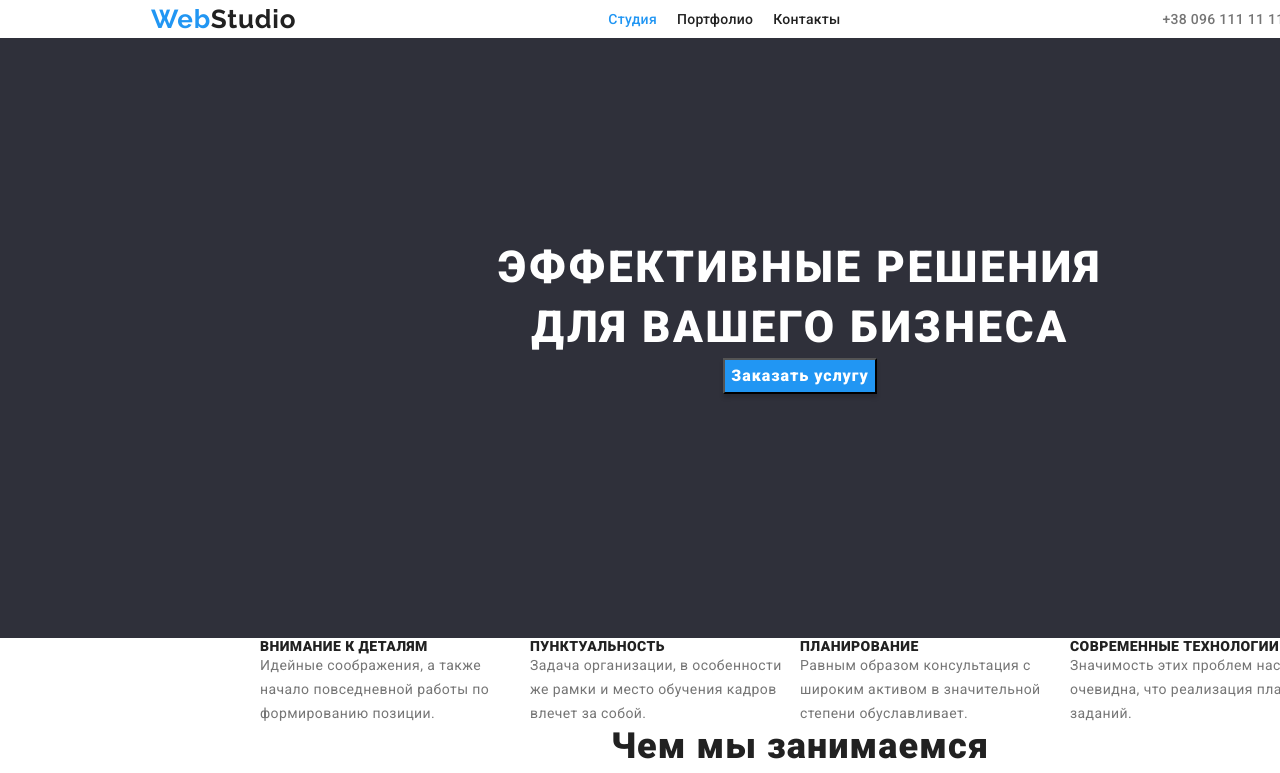
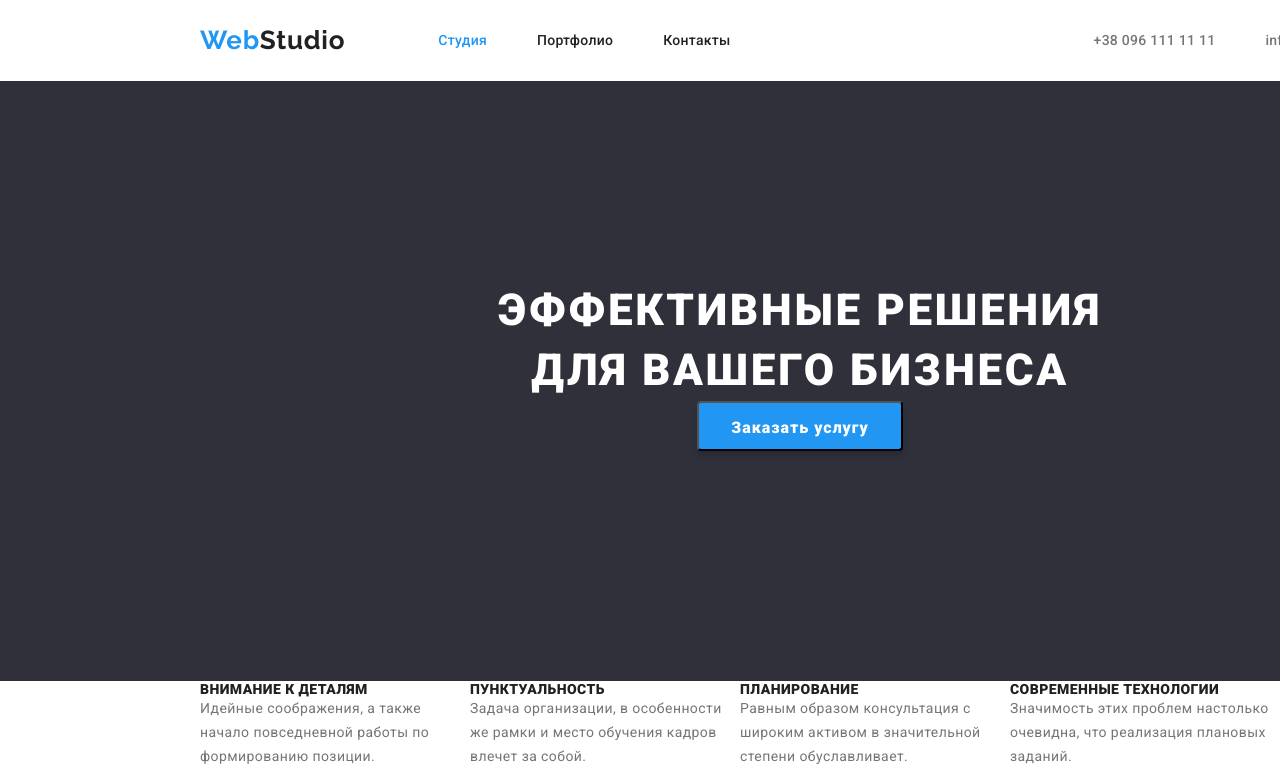
Before and after one commit to Maks1988-88-88/goit-markup-hw-03, a plain HTML site: page index.html in a window 1280 px wide. Shown: the top 773 px of the page. Drawn offline with Linux system fonts and the light colour scheme.

```diff
--- a/css/styles.css
+++ b/css/styles.css
@@ -5,11 +5,22 @@ body {
 
 .header {
     background: #FFFFFF;
+    padding-bottom: 25px;
+    padding-top: 25px;
+}
+
+.container {
+    width: 1200px;
+    padding: 0 15px;
+    margin: 0 auto;
     display: flex;
     align-items: center;
-    justify-content: space-around;
 }
 
+.header .container {
+    display: flex;
+    align-items: center;
+}
 
 /**,*/
 /**::before,*/
@@ -66,6 +77,8 @@ img {
     line-height: 1.192;
     letter-spacing: 0.03em;
 
+    margin-right: 93px;
+
 }
 
 .header-logo > span {
@@ -78,10 +91,10 @@ img {
 }
 
 
-.header-nav-li {
-    text-decoration: none;
-    padding: 10px;
+.header-nav-li:not(:last-child) {
+    margin-right: 50px;
 }
+
 
 .header-nav-link {
     font-family: 'Roboto', sans-serif;
@@ -103,6 +116,9 @@ img {
     text-decoration: none;
 }
 
+.header-address {
+    margin-left: auto;
+}
 
 .header-address-link {
     text-decoration: none;
@@ -114,8 +130,9 @@ img {
     letter-spacing: 0.02em;
     color: #757575;
 
-    padding: 10px;
-
+}
+.header-address-li:not(:last-child) {
+    margin-right: 50px;
 }
 
 .header-address-link:hover, .header-address-link:focus {
@@ -149,6 +166,9 @@ img {
 }
 
 .order-btn {
+    min-width: 200px;
+    height: 50px;
+    padding: 10px 32px;
     background: #2196F3;
     box-shadow: 0 4px 4px rgba(0, 0, 0, 0.15);
     font-family: 'Roboto', sans-serif;
@@ -160,11 +180,12 @@ img {
     color: #FFFFFF;
 
     cursor: pointer;
+    border-radius: 4px;
 }
 
 .advantage-block {
-    width: 1600px;
-    box-sizing: border-box;
+    /*width: 1600px;*/
+    /*box-sizing: border-box;*/
     justify-content: center;
     flex-direction: row;
     display: flex;
--- a/index.html
+++ b/index.html
@@ -13,6 +13,7 @@
 </head>
 <body>
 <header class="header">
+    <div class="container">
         <a href="#" aria-label="логотип сайта" class="header-logo"><span>Web</span>Studio</a>
         <nav>
             <ul class="header-nav">
@@ -21,16 +22,17 @@
                 <li class="header-nav-li"><a href="" class="header-nav-link">Контакты</a></li>
             </ul>
         </nav>
-    <address>
+        <address class="header-address">
             <ul class="header-nav">
-            <li>
+                <li class="header-address-li">
                     <a href="tel:+380961111111" class="header-address-link">+38 096 111 11 11</a>
                 </li>
-            <li>
+                <li class="header-address-li">
                     <a href="mailto:info@devstudio.com" class="header-address-link">info@devstudio.com</a>
                 </li>
             </ul>
         </address>
+    </div>
 </header>
 <main>
     <section class="order">
@@ -42,6 +44,7 @@
         </div>
     </section>
     <section>
+        <div class="container">
             <h2 class="visually-hidden">Наши преимущества</h2>
             <ul class="advantage-block">
                 <li class="advantage-block-section">
@@ -51,7 +54,8 @@
                 </li>
                 <li class="advantage-block-section">
                     <h3 class="advantage">Пунктуальность</h3>
-                <p class="advantage-about">Задача организации, в особенности же рамки и место обучения кадров влечет за
+                    <p class="advantage-about">Задача организации, в особенности же рамки и место обучения кадров влечет
+                        за
                         собой.</p>
                 </li>
                 <li class="advantage-block-section">
@@ -65,6 +69,8 @@
                         заданий.</p>
                 </li>
             </ul>
+        </div>
+
     </section>
     <section>
         <h2 class="our-work">
```
Also changed, not shown: portfolio.html (+6 -14 lines). Lines whose indentation alone changed are shown as unchanged.
